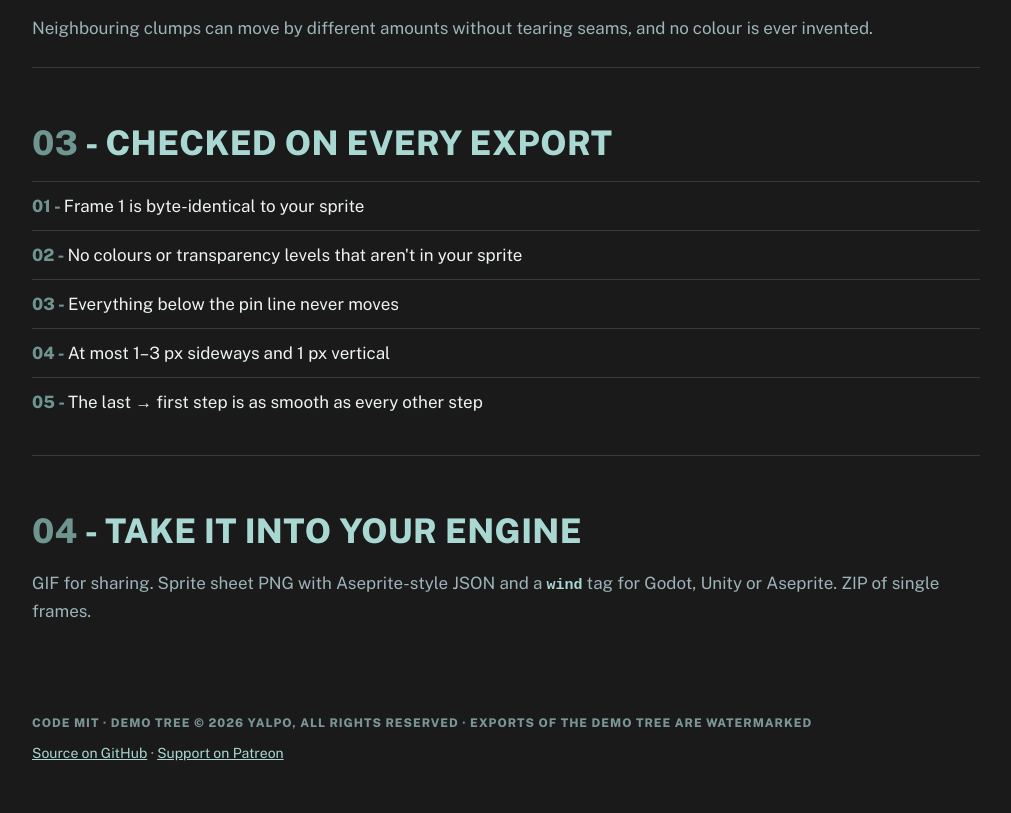
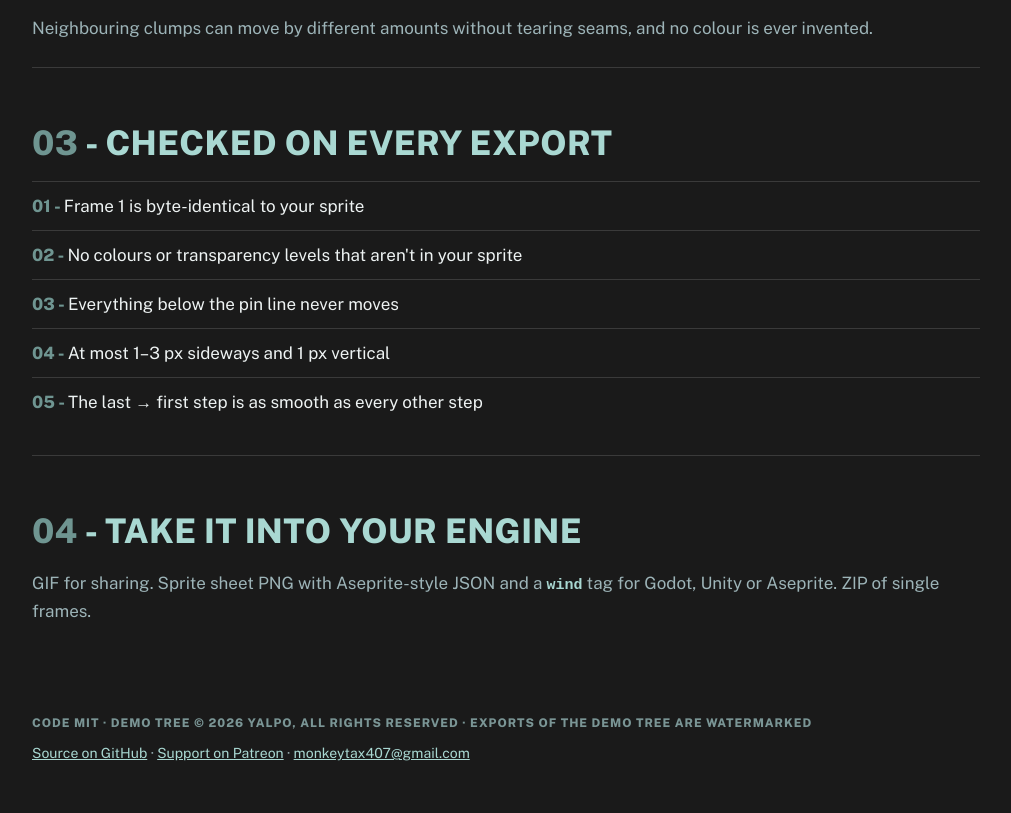
Before and after one commit to getcakedieyoungx/pixel-wind, a website built with Vite: page index.html in a window 1280 px wide. Shown: the part 1964-2777 px from the top of the page, without its empty margins (134-1145 px from the left). Built offline with nearby package versions, Linux system fonts and the light colour scheme; some packages are replaced by stand-ins of ours.

Commit message:
Add contact email

```diff
--- a/index.html
+++ b/index.html
@@ -116,7 +116,7 @@
 
     <footer>
       <span class="eyebrow">Code MIT · Demo tree © 2026 yalpo, all rights reserved · Exports of the demo tree are watermarked</span>
-      <span><a href="https://github.com/getcakedieyoungx/pixel-wind" target="_blank" rel="noopener">Source on GitHub</a> · <a href="https://www.patreon.com/monkeytax407" target="_blank" rel="noopener">Support on Patreon</a></span>
+      <span><a href="https://github.com/getcakedieyoungx/pixel-wind" target="_blank" rel="noopener">Source on GitHub</a> · <a href="https://www.patreon.com/monkeytax407" target="_blank" rel="noopener">Support on Patreon</a> · <a href="mailto:monkeytax407@gmail.com">monkeytax407@gmail.com</a></span>
     </footer>
     <script type="module" src="/src/ui/main.ts"></script>
   </body>
```
Also changed, not shown: README.md.
